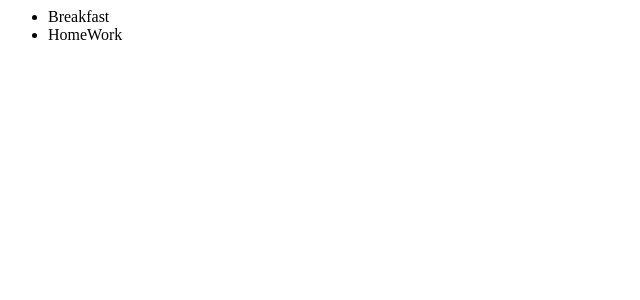
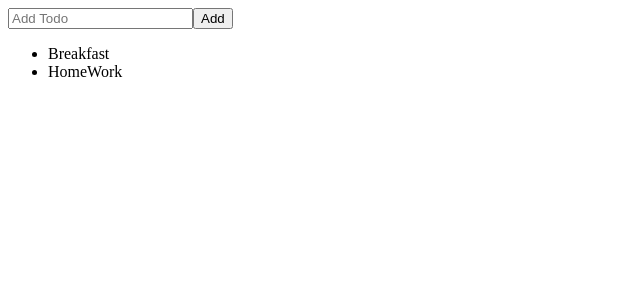
Before and after one commit to AllenDodul/Simple-Todo-App, a React (Create React App) app: page / in a window 1280 px wide. Shown: the top 300 px of the page, without its empty margins (0-640 px from the left). Built offline with nearby package versions, Linux system fonts and the light colour scheme.

Commit message:
2 files modified

```diff
--- a/src/AddTodo.jsx
+++ b/src/AddTodo.jsx
@@ -0,0 +1,15 @@
+import React from 'react';
+
+function AddTodo(){
+  const handleForm = () => {
+    e.preventDefault();
+  }
+
+  return(
+    <form onSubmit={handleForm}>
+      <input type="text" placeholder="Add Todo"/>
+      <button>Add</button>
+    </form>
+  )
+}
+export default AddTodo;
--- a/src/App.js
+++ b/src/App.js
@@ -2,12 +2,14 @@
 import "./style.css";
 
 import TodoList from './TodoList';
+import AddTodo from './AddTodo';
 
 const dummyTodos = ['Breakfast', 'HomeWork'];
 
 export default function App() {
   return (
     <div>
+      <AddTodo />
       <TodoList todos={dummyTodos}/>
     </div>
   );
```
